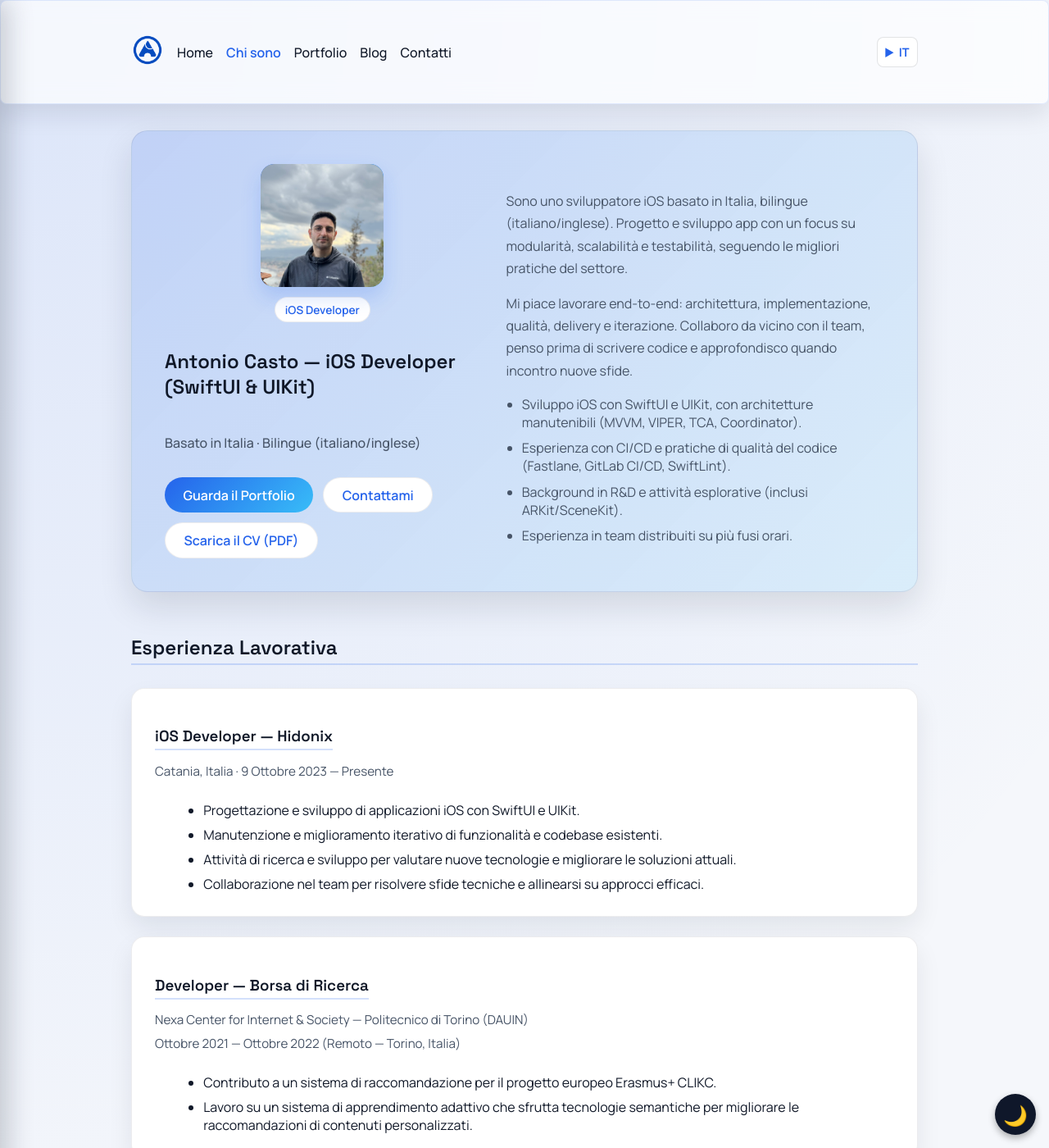
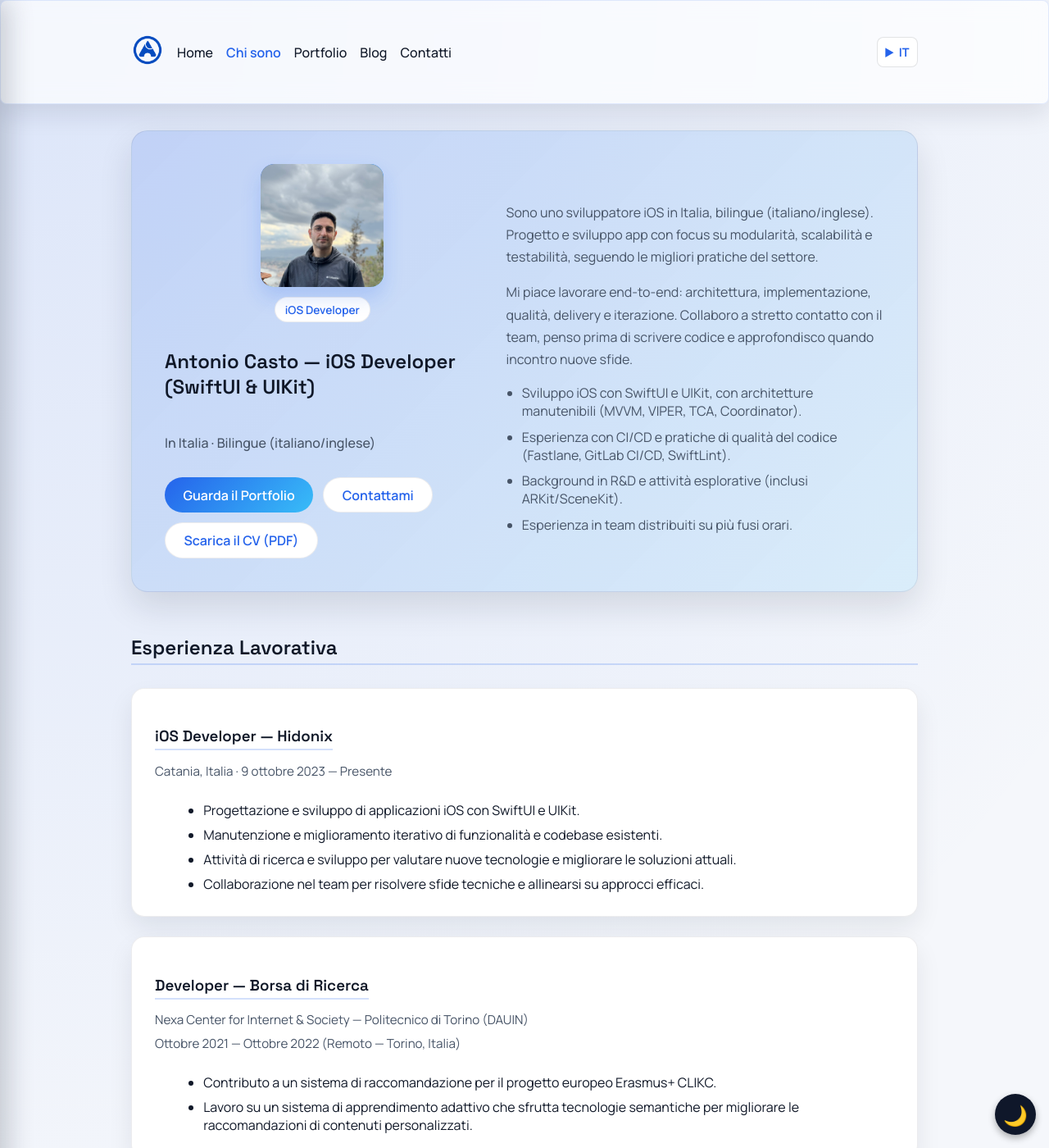
Before and after one commit to antoniocasto/acasto.dev, a Jekyll site: the page built from it/about.markdown, in a window 1280 px wide and 1400 px high. Shown: the whole window at 82% size. Built offline with Jekyll 4.4.1, drawn with Linux system fonts in a browser that asks for light colours; some of the changed text lies outside the part shown.

Commit message:
Refine Italian about copy

```diff
--- a/it/about.markdown
+++ b/it/about.markdown
@@ -13,7 +13,7 @@ permalink: "/it/about/"
       <span class="role-badge">iOS Developer</span>
     </div>
     <h1>Antonio Casto — iOS Developer (SwiftUI &amp; UIKit)</h1>
-    <p class="role-line">Basato in Italia · Bilingue (italiano/inglese)</p>
+    <p class="role-line">In Italia · Bilingue (italiano/inglese)</p>
     <div class="cta-row">
       <a class="cta-button" href="/it/portfolio/">Guarda il Portfolio</a>
       <a class="cta-button cta-button--ghost" href="/it/contacts/">Contattami</a>
@@ -21,8 +21,8 @@ permalink: "/it/about/"
     </div>
   </div>
   <div class="about-hero__summary">
-    <p>Sono uno sviluppatore iOS basato in Italia, bilingue (italiano/inglese). Progetto e sviluppo app con un focus su modularità, scalabilità e testabilità, seguendo le migliori pratiche del settore.</p>
-    <p>Mi piace lavorare end-to-end: architettura, implementazione, qualità, delivery e iterazione. Collaboro da vicino con il team, penso prima di scrivere codice e approfondisco quando incontro nuove sfide.</p>
+    <p>Sono uno sviluppatore iOS in Italia, bilingue (italiano/inglese). Progetto e sviluppo app con focus su modularità, scalabilità e testabilità, seguendo le migliori pratiche del settore.</p>
+    <p>Mi piace lavorare end-to-end: architettura, implementazione, qualità, delivery e iterazione. Collaboro a stretto contatto con il team, penso prima di scrivere codice e approfondisco quando incontro nuove sfide.</p>
     <ul class="highlights-list">
       <li>Sviluppo iOS con SwiftUI e UIKit, con architetture manutenibili (MVVM, VIPER, TCA, Coordinator).</li>
       <li>Esperienza con CI/CD e pratiche di qualità del codice (Fastlane, GitLab CI/CD, SwiftLint).</li>
@@ -38,7 +38,7 @@ permalink: "/it/about/"
     <article class="about-card">
       <header>
         <h3>iOS Developer — Hidonix</h3>
-        <p class="meta">Catania, Italia · 9 Ottobre 2023 — Presente</p>
+        <p class="meta">Catania, Italia · 9 ottobre 2023 — Presente</p>
       </header>
       <ul>
         <li>Progettazione e sviluppo di applicazioni iOS con SwiftUI e UIKit.</li>
@@ -67,7 +67,7 @@ permalink: "/it/about/"
     <ul class="skill-list">
       <li><strong>Framework:</strong> SwiftUI, UIKit, Core Data, MapKit, Core Location, User Defaults, ARKit, SceneKit.</li>
       <li><strong>Architettura:</strong> MVVM, VIPER, The Composable Architecture (TCA), Coordinator.</li>
-      <li><strong>Networking &amp; Dati:</strong> REST API, Firebase (esperienza), MongoDB (esperienza), FastAPI (esperienza).</li>
+      <li><strong>Networking &amp; dati:</strong> REST API, Firebase (esperienza), MongoDB (esperienza), FastAPI (esperienza).</li>
     </ul>
   </div>
 </section>
@@ -89,7 +89,7 @@ permalink: "/it/about/"
     <ul class="skill-list">
       <li>Laurea Magistrale in Ingegneria Informatica (Software) — Politecnico di Torino (2018–2022).</li>
       <li>Laurea Triennale in Ingegneria Informatica — Politecnico di Torino (2014–2018).</li>
-      <li>Liceo Scientifico (P.N.I.) — I.I.S. “Matteo Raeli”, Noto (2008–2013).</li>
+      <li>Liceo scientifico (P.N.I.) — I.I.S. “Matteo Raeli”, Noto (2008–2013).</li>
       <li>IELTS 5.5 — British Council.</li>
     </ul>
   </div>
```
